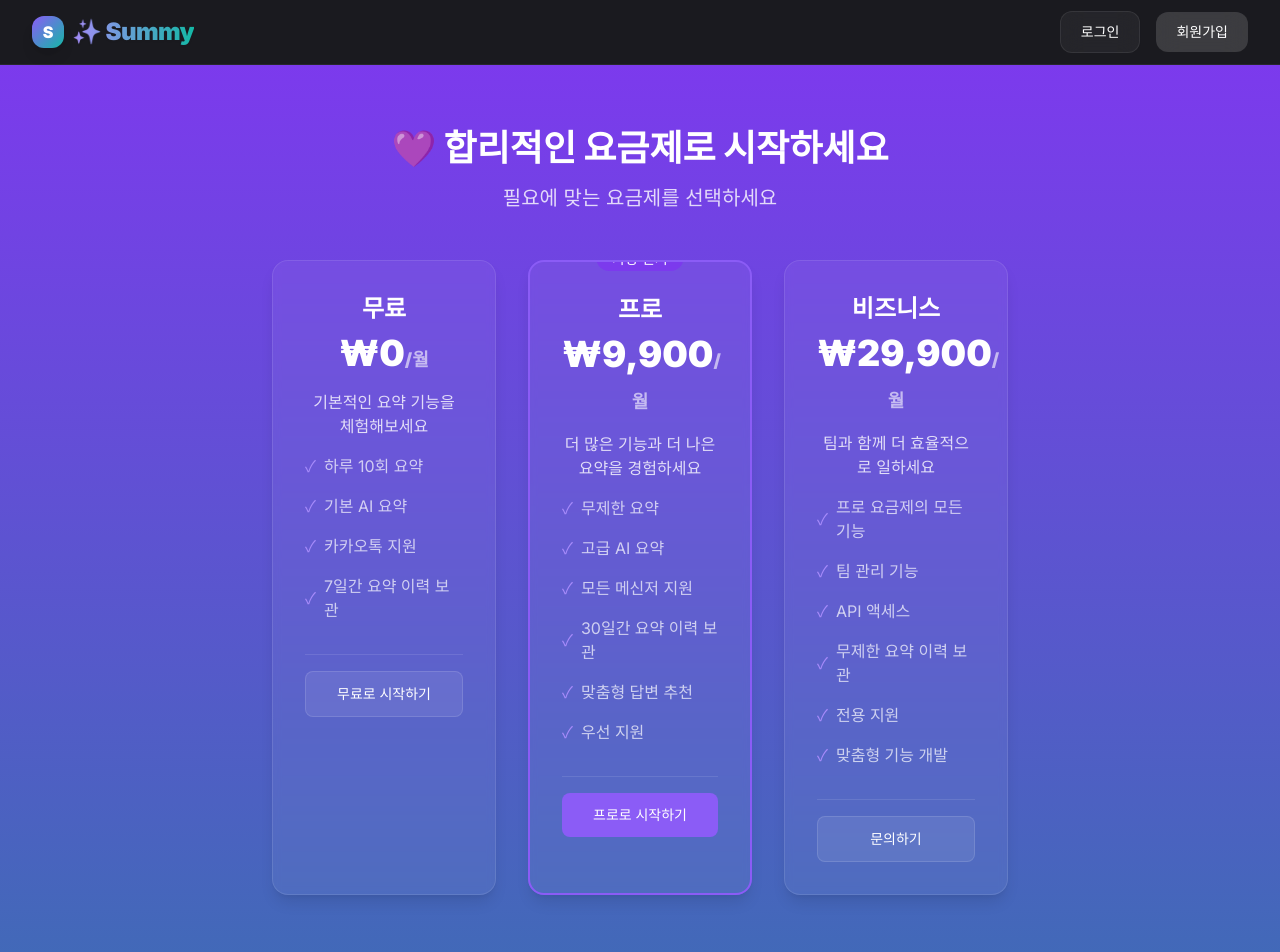
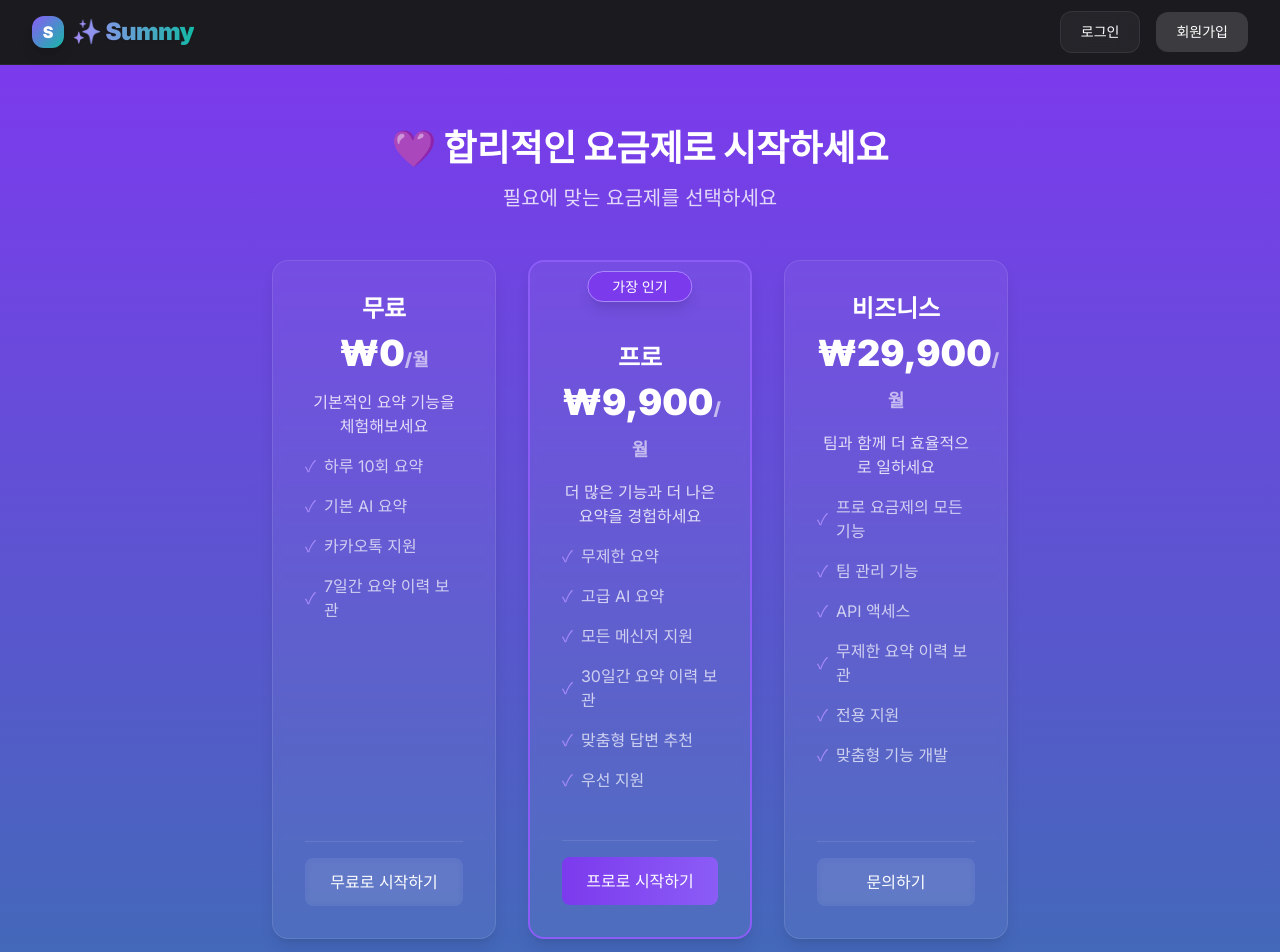
Before and after one commit to FLYLIKEB/summy, a Next.js app: page /pricing in a window 1280 px wide. Shown: the top 952 px of the page. Built offline with nearby package versions, Linux system fonts and the light colour scheme; a web font is replaced by a local one.

Commit message:
UI 개선: 모든 컴포넌트에 애플 스타일 적용 및 CSS 클래스 통일

```diff
--- a/app/components/pricing/PricingCard.tsx
+++ b/app/components/pricing/PricingCard.tsx
@@ -2,6 +2,7 @@ import Link from 'next/link';
 import { PricingPlan } from '../../types/pricing';
 import { Card, CardHeader, CardContent, CardFooter } from '@/components/ui/card';
 import { Button } from '@/components/ui/Button';
+import { cn } from '@/lib/utils';
 
 interface PricingCardProps {
   plan: PricingPlan;
@@ -9,21 +10,22 @@ interface PricingCardProps {
 
 export default function PricingCard({ plan }: PricingCardProps) {
   return (
+    <div className="h-full flex flex-col">
       <Card
         variant={plan.popular ? 'feature' : 'glass'}
         padding="lg"
         hover={true}
-      className={`relative ${plan.popular ? 'border-2 border-purple-500' : ''}`}
+        className={`${plan.popular ? 'border-2 border-purple-500' : ''} flex-1 flex flex-col relative`}
       >
         {plan.popular && (
-        <div className="absolute -top-4 left-1/2 -translate-x-1/2">
-          <span className="bg-purple-600 text-white px-4 py-1 rounded-full text-sm font-medium">
+          <div className="absolute top-3 left-1/2 -translate-x-1/2 z-10">
+            <span className="bg-purple-600 text-white px-6 py-1.5 rounded-badge text-sm font-medium shadow-lg border border-purple-400">
               가장 인기
             </span>
           </div>
         )}
 
-      <CardHeader className="text-center">
+        <CardHeader className={`text-center ${plan.popular ? 'pt-12' : ''}`}>
           <h2 className="text-2xl font-bold mb-2">{plan.name}</h2>
           <div className="text-4xl font-black mb-4">
             ₩{plan.price}
@@ -32,7 +34,7 @@ export default function PricingCard({ plan }: PricingCardProps) {
           <p className="text-white/80">{plan.description}</p>
         </CardHeader>
 
-      <CardContent>
+        <CardContent className="flex-1">
           <ul className="space-y-4 mb-8">
             {plan.features.map((feature) => (
               <li key={feature} className="flex items-center gap-2">
@@ -44,16 +46,23 @@ export default function PricingCard({ plan }: PricingCardProps) {
         </CardContent>
 
         <CardFooter>
-        <Button
-          variant={plan.popular ? 'primary' : 'ghost'}
-          fullWidth={true}
-          className="py-3"
-          gradient={plan.popular}
-          onClick={() => window.location.href = plan.href}
+          <Link
+            href={plan.href}
+            className="w-full"
+          >
+            <div
+              className={cn(
+                "w-full text-center py-3 transition-colors rounded-button",
+                plan.popular
+                  ? 'bg-gradient-to-r from-primary-600 to-primary-500 hover:from-primary-700 hover:to-primary-600 text-white'
+                  : 'bg-white/5 backdrop-blur-sm hover:bg-white/10 text-white'
+              )}
             >
               {plan.cta}
-        </Button>
+            </div>
+          </Link>
         </CardFooter>
       </Card>
+    </div>
   );
 }
--- a/app/page.tsx
+++ b/app/page.tsx
@@ -10,7 +10,7 @@ import FinalCTA from '@/components/FinalCTA'
 // 홈페이지 메인 화면
 export default function Home() {
   return (
-    <div className="min-h-screen flex flex-col bg-[#1a1a1f]">
+    <div className="min-h-screen flex flex-col bg-apple-dark">
       <main className="flex-1">
         <Hero /> {/* 홈페이지 첫 화면 */}
         <Demo /> {/* 데모 영상 */}
--- a/components/Demo.tsx
+++ b/components/Demo.tsx
@@ -27,7 +27,7 @@ export default function Demo() {
   }
 
   return (
-    <section className="apple-section bg-[#1a1a1f]">
+    <section className="apple-section">
       <div className="apple-section-container">
         <div className="text-center max-w-2xl mx-auto mb-8 sm:mb-10 animate-fade-in">
           <h2 className="apple-section-title">데모 보기</h2>
--- a/components/Features.tsx
+++ b/components/Features.tsx
@@ -54,7 +54,7 @@ export default function Features() {
   ]
 
   return (
-    <section className="apple-section bg-[#1a1a1f]">
+    <section className="apple-section">
       <div className="apple-section-container">
         <div className="text-center mb-8 sm:mb-10">
           <h2 className="apple-section-title">주요 기능</h2>
@@ -76,7 +76,7 @@ export default function Features() {
               <div className="apple-card apple-card-hover">
                 <div className="apple-card-content">
                   <div className="flex gap-3 items-start">
-                    <div className="bg-white/[0.04] p-2.5 rounded-lg">
+                    <div className="bg-white-opacity-04 p-2.5 rounded-lg">
                       {feature.icon}
                     </div>
                     <div>
@@ -102,7 +102,7 @@ export default function Features() {
             >
               <div className="apple-card apple-card-hover h-full">
                 <div className="apple-card-content flex flex-col h-full">
-                  <div className="bg-white/[0.04] p-2.5 rounded-lg inline-block mb-3">
+                  <div className="bg-white-opacity-04 p-2.5 rounded-lg inline-block mb-3">
                     {feature.icon}
                   </div>
                   <h3 className="text-lg font-medium mb-2">{feature.title}</h3>
--- a/components/FinalCTA.tsx
+++ b/components/FinalCTA.tsx
@@ -3,7 +3,7 @@ import Link from 'next/link'
 
 export default function FinalCTA() {
   return (
-    <section className="apple-section bg-[#1a1a1f]">
+    <section className="apple-section">
       <div className="apple-section-container">
         <div className="apple-card apple-card-content text-center">
           <div>
--- a/components/Hero.tsx
+++ b/components/Hero.tsx
@@ -45,7 +45,7 @@ export default function Hero() {
   }
 
   return (
-    <section className="relative h-screen flex flex-col justify-center overflow-hidden bg-[#1a1a1f]">
+    <section className="relative h-screen flex flex-col justify-center overflow-hidden bg-apple-dark">
       {/* 주요 콘텐츠 영역 */}
       <div className="container mx-auto px-4 sm:px-6 lg:px-8 relative z-10">
         <div className="flex flex-col items-center text-center max-w-4xl mx-auto">
@@ -133,7 +133,7 @@ export default function Hero() {
             animate={{ opacity: 1, y: 0 }}
             exit={{ opacity: 0, y: 20 }}
             onClick={scrollToTop}
-            className="fixed bottom-6 right-6 z-50 p-2.5 bg-white/[0.06] backdrop-blur-md rounded-full text-white hover:bg-white/[0.1] transition-all border border-white/[0.04]"
+            className="fixed bottom-6 right-6 z-50 p-2.5 bg-white-opacity-06 backdrop-blur-md rounded-full text-white hover:bg-white-opacity-10 transition-all border border-white-opacity-04"
             aria-label="맨 위로 스크롤"
           >
             <svg
--- a/components/SpecialFeatures.tsx
+++ b/components/SpecialFeatures.tsx
@@ -24,7 +24,7 @@ export default function SpecialFeatures() {
   ]
 
   return (
-    <section className="apple-section bg-[#1a1a1f]">
+    <section className="apple-section">
       <div className="apple-section-container">
         <div className="text-center mb-8 sm:mb-10">
           <h2 className="apple-section-title">✨ summy의 특별한 점</h2>
@@ -33,7 +33,7 @@ export default function SpecialFeatures() {
         <div className="apple-card">
           <div className="apple-card-content space-y-4">
             {features.map((feature, index) => (
-              <div key={index} className="apple-card bg-white/[0.01] apple-card-content">
+              <div key={index} className="apple-card bg-white-opacity-01 apple-card-content">
                 <h3 className="text-base sm:text-lg font-medium mb-3">{feature.title}</h3>
 
                 {feature.type === 'progress' && (
--- a/components/ui/card.tsx
+++ b/components/ui/card.tsx
@@ -51,7 +51,7 @@ export const Card: React.FC<CardProps> = ({
   return (
     <div
       className={cn(
-        'rounded-xl overflow-hidden shadow-lg',
+        'shadow-lg overflow-hidden rounded-card',
         variantClasses[variant],
         paddingClasses[padding],
         hoverClasses,
```
Lines whose indentation alone changed are shown as unchanged.
